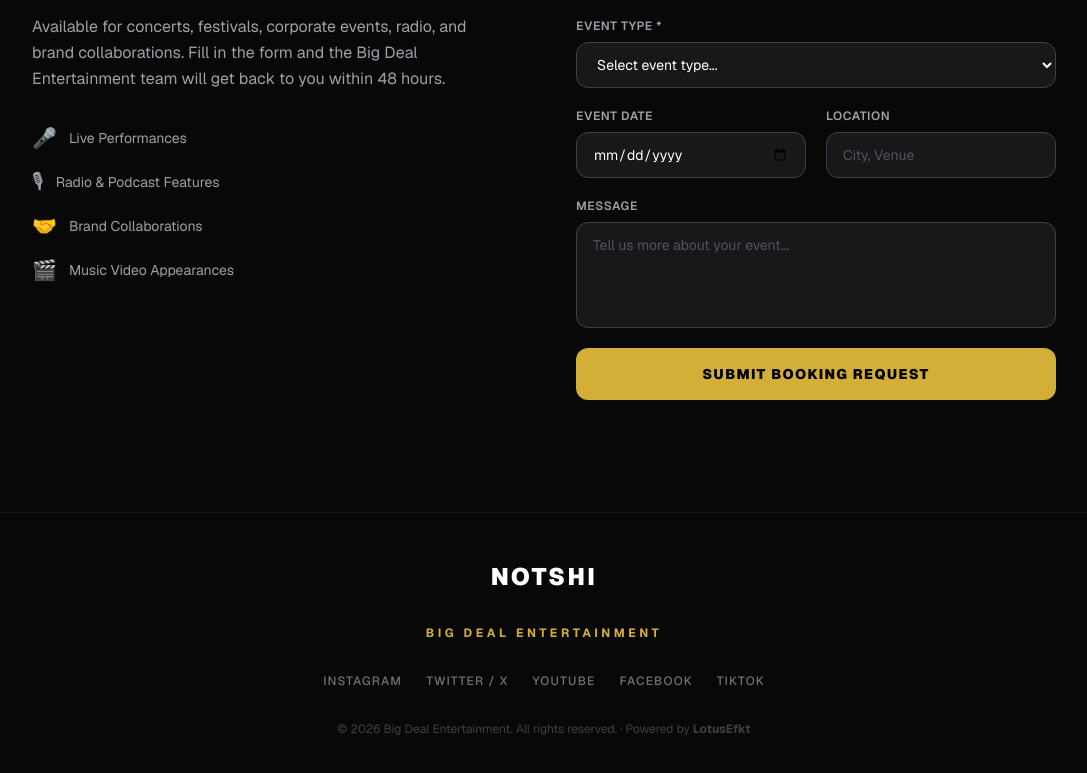
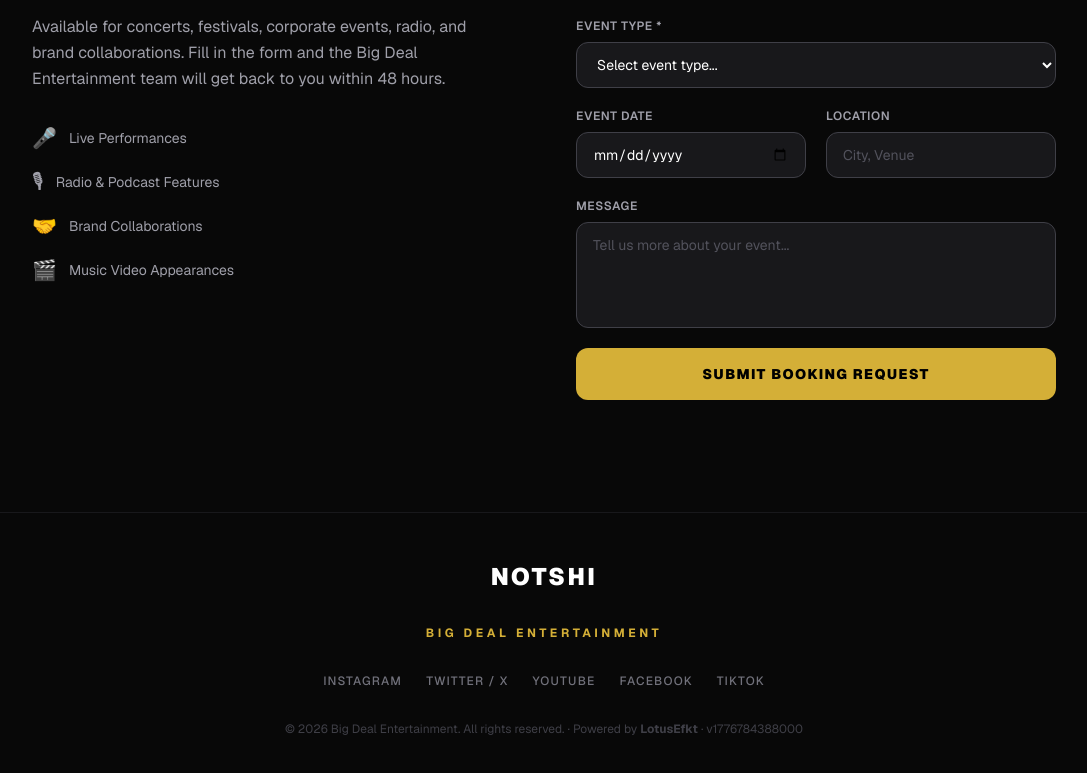
Before and after one commit to WrongIdea/notshi, a Next.js app: page / in a window 1280 px wide. Shown: the part 8739-9512 px from the top of the page, without its empty margins (96-1183 px from the left). Built offline with nearby package versions, Linux system fonts and the light colour scheme.

Commit message:
add build timestamp to footer for deployment check

```diff
--- a/components/Footer.tsx
+++ b/components/Footer.tsx
@@ -41,6 +41,7 @@ export default function Footer() {
           >
             LotusEfkt
           </a>
+          {" "}· v{new Date().getTime()}
         </p>
       </div>
     </footer>
```
